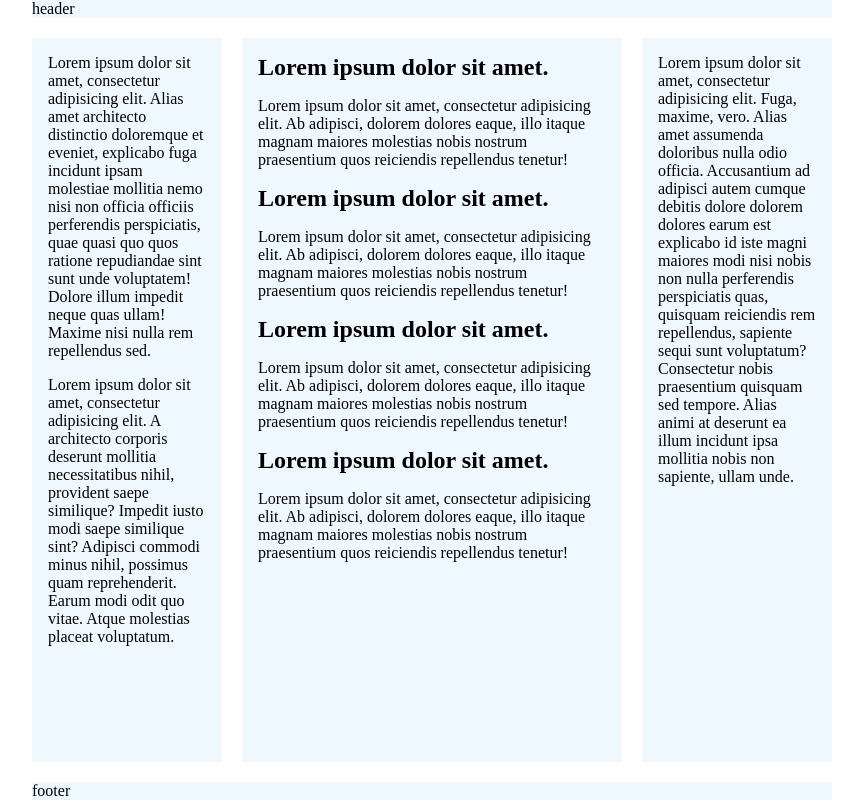
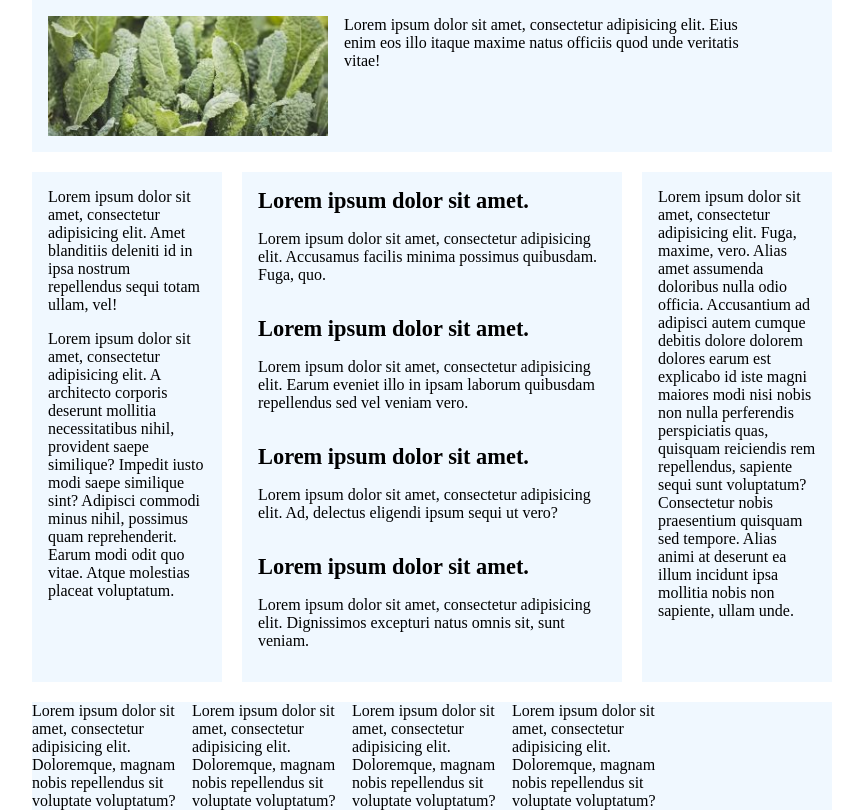
Before and after one commit to annakon/otus-js-baklikova-3-maket, a website: page index.html in a window 1280 px wide. Shown: the whole page, without its empty margins (208-1071 px from the left). Drawn offline with Linux system fonts and the light colour scheme.

Commit message:
footer и header

```diff
--- a/css/styles.css
+++ b/css/styles.css
@@ -27,14 +27,41 @@
   background-color: aliceblue;
 }
 
-p.simple,
+p.simple {
+  margin: 1em;
+}
+
 article {
-  margin: 1em;
+  margin: 1em 1em 2em 1em;
 }
 
 article p {
   margin-top: 1em;
 }
-/*.header {
-    background-color: aliceblue;
-}*/
+
+img {
+  height: 120px;
+  width: 35%;
+  object-fit: cover;
+  margin: 1em;
+}
+
+header img {
+  float: left;
+}
+
+header p.simple {
+  margin-right: 5em;
+}
+
+h2 {
+  font-size: 1.4em;
+}
+
+footer {
+  display: flex;
+}
+
+footer p {
+  width: 20%;
+}
--- a/index.html
+++ b/index.html
@@ -7,34 +7,44 @@
     <link rel="stylesheet" href="css/styles.css">
 </head>
 <body class="page">
-<header class="header">header</header>
+<header class="header">
+    <img alt="salad" src="img/stephanie-moody-Ftk2WBUIoXI-unsplash-min.jpg">
+    <p class="simple">
+        Lorem ipsum dolor sit amet, consectetur adipisicing elit. Eius enim eos illo itaque maxime natus officiis quod unde veritatis vitae!
+    </p>
+</header>
 <section class="content">
     <div class="left-column">
-        <p class="simple">Lorem ipsum dolor sit amet, consectetur adipisicing elit. Alias amet architecto distinctio doloremque et eveniet, explicabo fuga incidunt ipsam molestiae mollitia nemo nisi non officia officiis perferendis perspiciatis, quae quasi quo quos ratione repudiandae sint sunt unde voluptatem! Dolore illum impedit neque quas ullam! Maxime nisi nulla rem repellendus sed.</p>
+        <p class="simple">Lorem ipsum dolor sit amet, consectetur adipisicing elit. Amet blanditiis deleniti id in ipsa nostrum repellendus sequi totam ullam, vel!</p>
         <p class="simple">Lorem ipsum dolor sit amet, consectetur adipisicing elit. A architecto corporis deserunt mollitia necessitatibus nihil, provident saepe similique? Impedit iusto modi saepe similique sint? Adipisci commodi minus nihil, possimus quam reprehenderit. Earum modi odit quo vitae. Atque molestias placeat voluptatum.</p>
     </div>
     <div class="center-column">
         <article>
             <h2>Lorem ipsum dolor sit amet.</h2>
-            <p>Lorem ipsum dolor sit amet, consectetur adipisicing elit. Ab adipisci, dolorem dolores eaque, illo itaque magnam maiores molestias nobis nostrum praesentium quos reiciendis repellendus tenetur!</p>
+            <p>Lorem ipsum dolor sit amet, consectetur adipisicing elit. Accusamus facilis minima possimus quibusdam. Fuga, quo.</p>
         </article>
         <article>
             <h2>Lorem ipsum dolor sit amet.</h2>
-            <p>Lorem ipsum dolor sit amet, consectetur adipisicing elit. Ab adipisci, dolorem dolores eaque, illo itaque magnam maiores molestias nobis nostrum praesentium quos reiciendis repellendus tenetur!</p>
+            <p>Lorem ipsum dolor sit amet, consectetur adipisicing elit. Earum eveniet illo in ipsam laborum quibusdam repellendus sed vel veniam vero.</p>
         </article>
         <article>
             <h2>Lorem ipsum dolor sit amet.</h2>
-            <p>Lorem ipsum dolor sit amet, consectetur adipisicing elit. Ab adipisci, dolorem dolores eaque, illo itaque magnam maiores molestias nobis nostrum praesentium quos reiciendis repellendus tenetur!</p>
+            <p>Lorem ipsum dolor sit amet, consectetur adipisicing elit. Ad, delectus eligendi ipsum sequi ut vero?</p>
         </article>
         <article>
             <h2>Lorem ipsum dolor sit amet.</h2>
-            <p>Lorem ipsum dolor sit amet, consectetur adipisicing elit. Ab adipisci, dolorem dolores eaque, illo itaque magnam maiores molestias nobis nostrum praesentium quos reiciendis repellendus tenetur!</p>
+            <p>Lorem ipsum dolor sit amet, consectetur adipisicing elit. Dignissimos excepturi natus omnis sit, sunt veniam.</p>
         </article>
     </div>
     <div class="right-column">
         <p class="simple">Lorem ipsum dolor sit amet, consectetur adipisicing elit. Fuga, maxime, vero. Alias amet assumenda doloribus nulla odio officia. Accusantium ad adipisci autem cumque debitis dolore dolorem dolores earum est explicabo id iste magni maiores modi nisi nobis non nulla perferendis perspiciatis quas, quisquam reiciendis rem repellendus, sapiente sequi sunt voluptatum? Consectetur nobis praesentium quisquam sed tempore. Alias animi at deserunt ea illum incidunt ipsa mollitia nobis non sapiente, ullam unde.</p>
     </div>
 </section>
-<footer class="footer">footer</footer>
+<footer class="footer">
+    <p>Lorem ipsum dolor sit amet, consectetur adipisicing elit. Doloremque, magnam nobis repellendus sit voluptate voluptatum?</p>
+    <p>Lorem ipsum dolor sit amet, consectetur adipisicing elit. Doloremque, magnam nobis repellendus sit voluptate voluptatum?</p>
+    <p>Lorem ipsum dolor sit amet, consectetur adipisicing elit. Doloremque, magnam nobis repellendus sit voluptate voluptatum?</p>
+    <p>Lorem ipsum dolor sit amet, consectetur adipisicing elit. Doloremque, magnam nobis repellendus sit voluptate voluptatum?</p>
+</footer>
 </body>
 </html>
```
Also changed, not shown: img/stephanie-moody-Ftk2WBUIoXI-unsplash-min.jpg (added).
